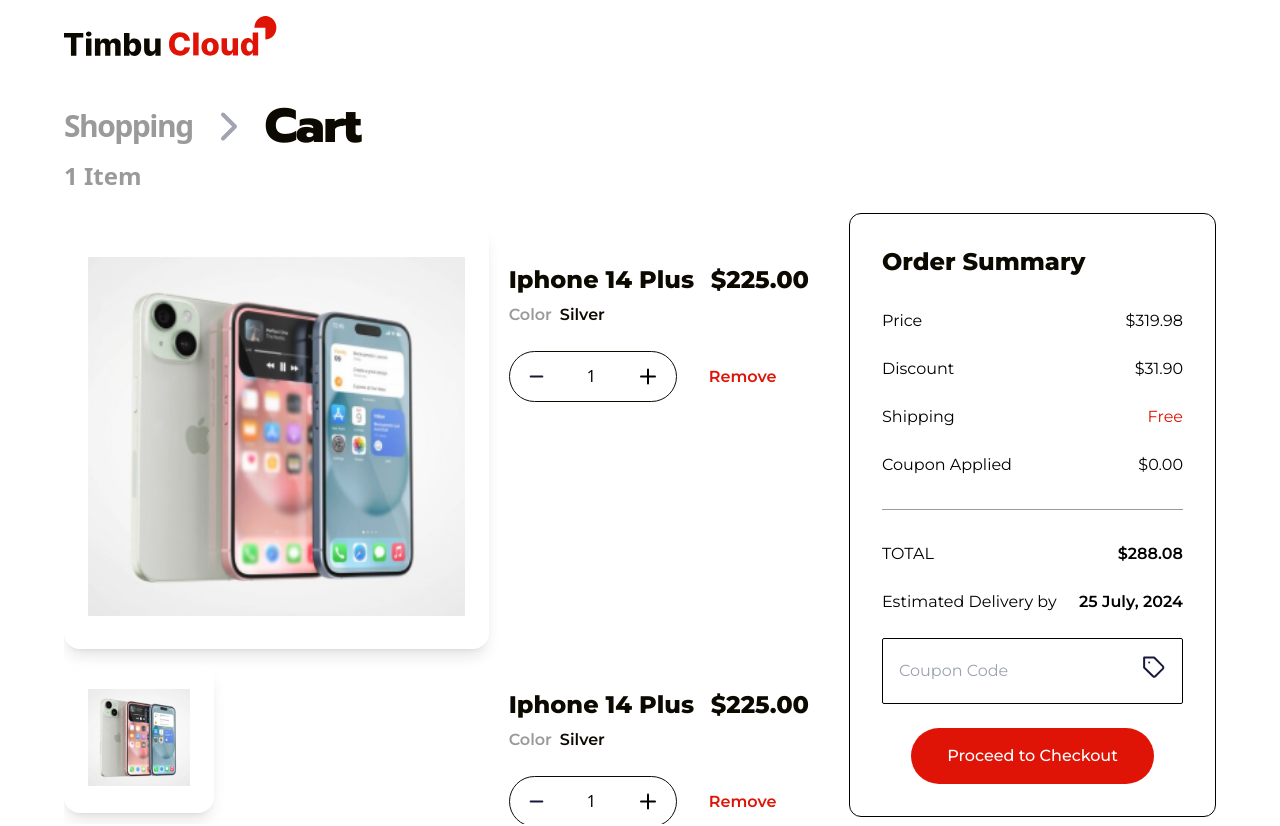
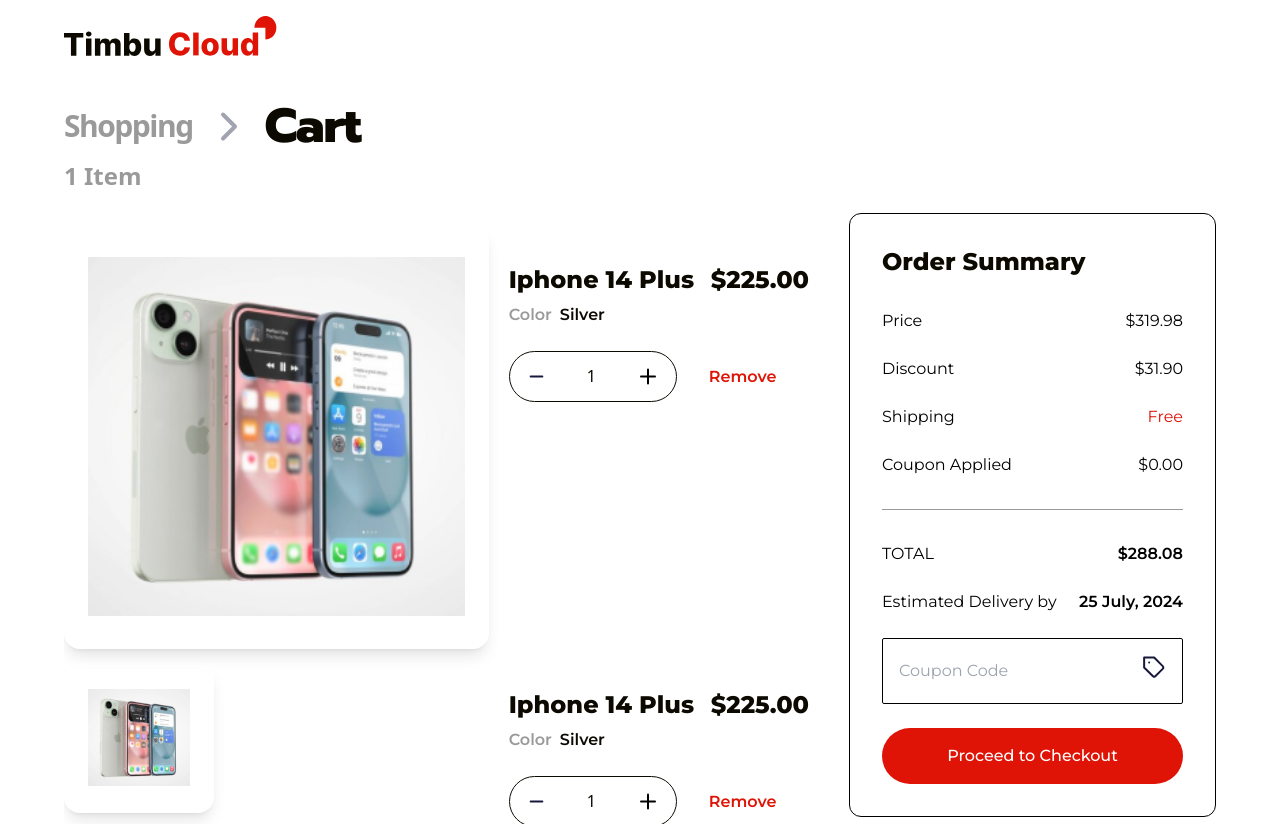
Before and after one commit to ruxy1212/teleport-pd, a React (Vite) app: page /cart in a window 1280 px wide. Shown: the top 826 px of the page. Built offline with nearby package versions, Linux system fonts and the light colour scheme.

Commit message:
Uploaded to netlify

```diff
--- a/src/pages/Cart.jsx
+++ b/src/pages/Cart.jsx
@@ -189,7 +189,7 @@
                 </div>
               </div>
               <div className="mt-6">
-                <button className="mx-auto py-4 px-9 flex items-center justify-center gap-2 bg-pd-red text-pd-white rounded-[3.25rem] font-medium pd-button font-montserrat">Proceed to Checkout</button>
+                <Link to="/checkout" className="mx-auto py-4 px-9 flex items-center justify-center gap-2 bg-pd-red text-pd-white rounded-[3.25rem] font-medium pd-button font-montserrat">Proceed to Checkout</Link>
               </div>
             </div>
           </div>
```
